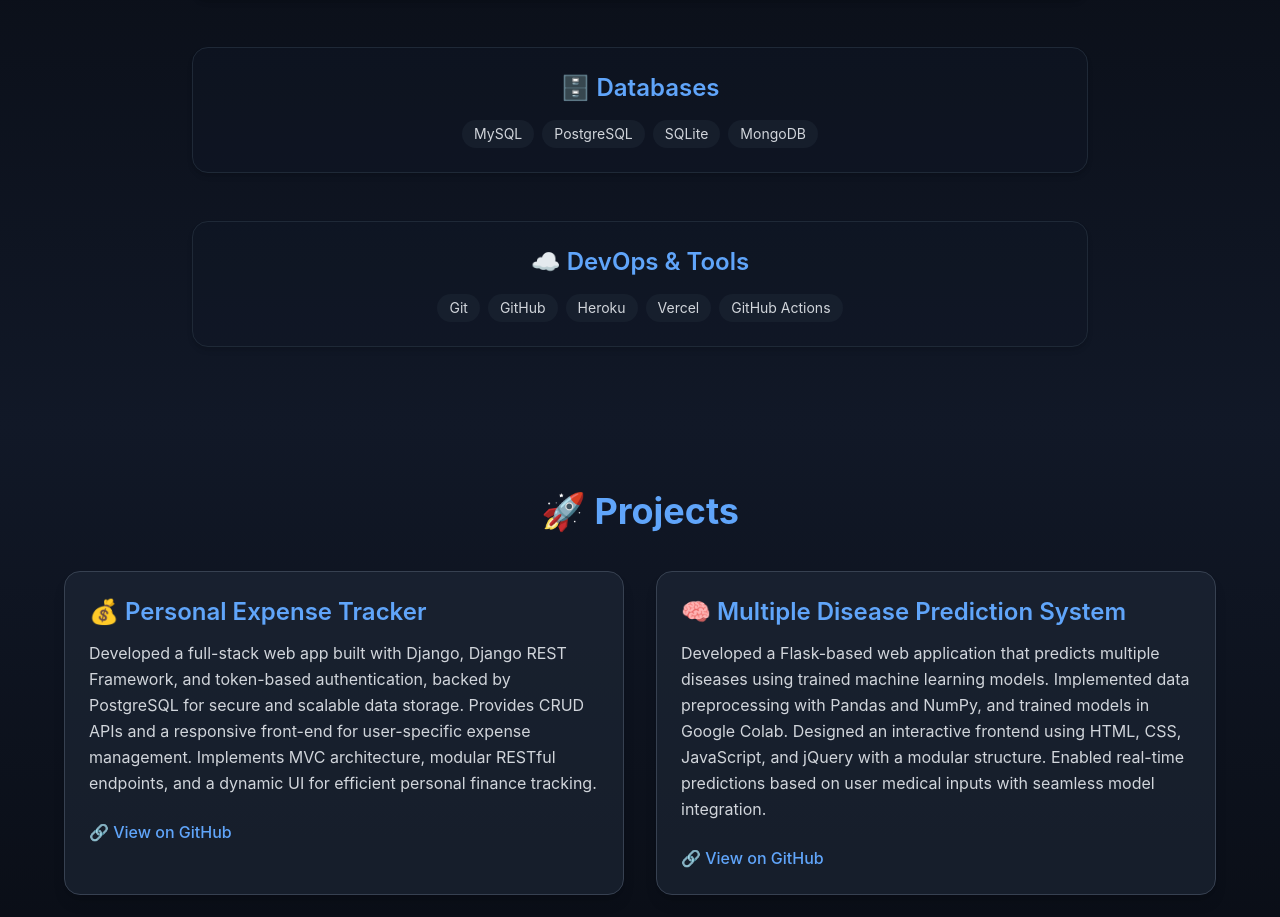
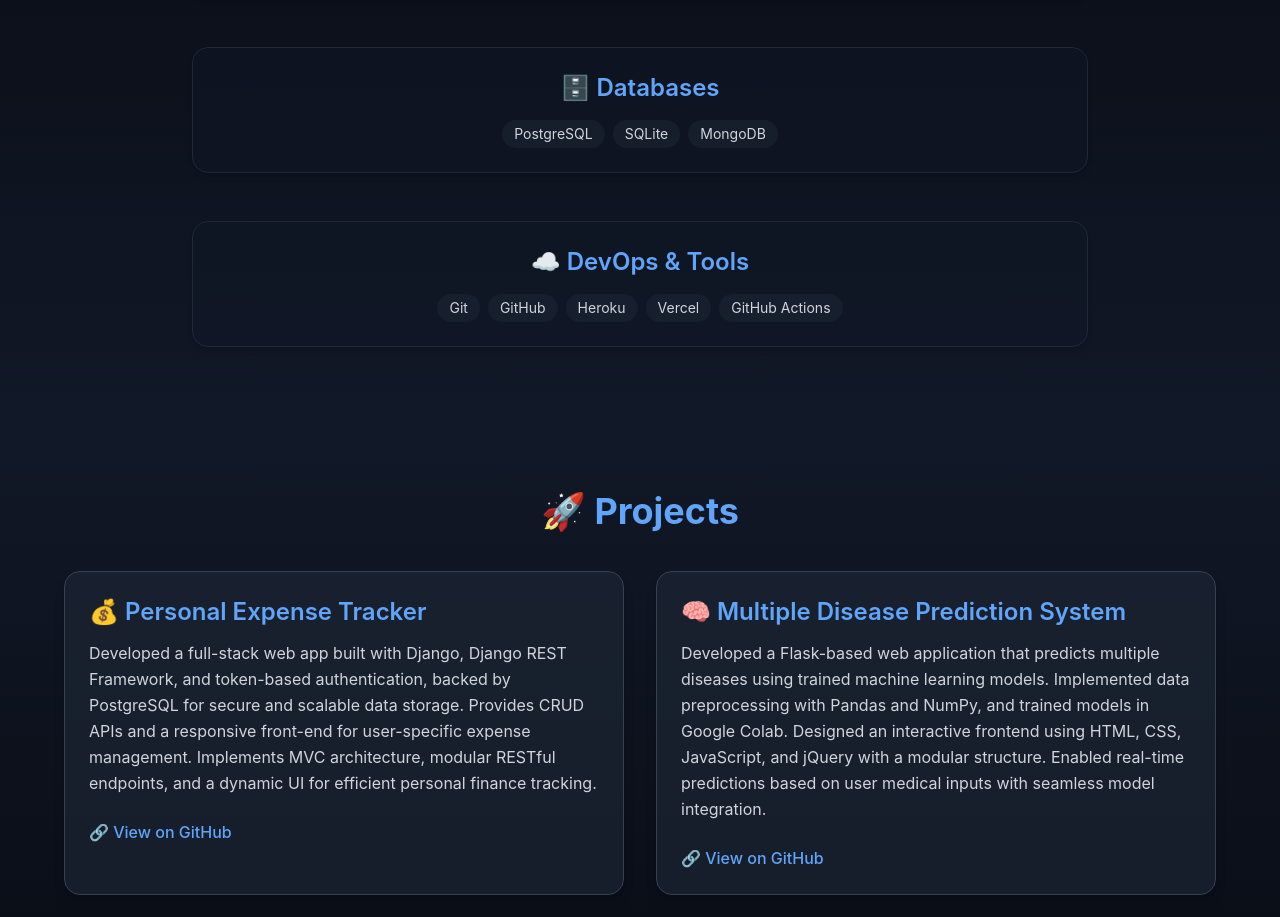
Before and after one commit to Sainathrahul22/portfolio, a Next.js app: page / in a window 1280 px wide. Shown: the part 2577-3494 px from the top of the page. Built offline with nearby package versions, Linux system fonts and the light colour scheme.

Commit message:
Update Tech Stack with new content

```diff
--- a/src/components/TechStack.jsx
+++ b/src/components/TechStack.jsx
@@ -50,7 +50,7 @@ export default function TechStack() {
     },
     {
       title: "🗄️ Databases",
-      items: ["MySQL", "PostgreSQL", "SQLite", "MongoDB"],
+      items: ["PostgreSQL", "SQLite", "MongoDB"],
     },
     {
       title: "☁️ DevOps & Tools",
```
